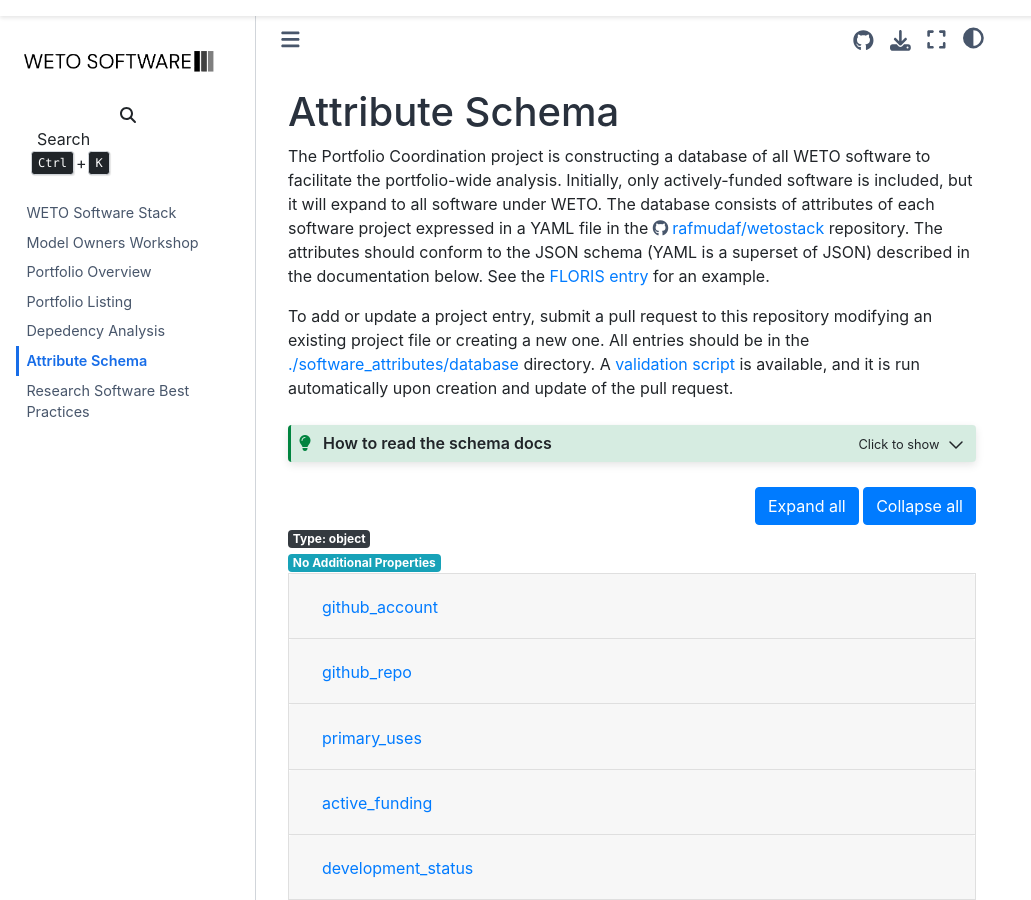
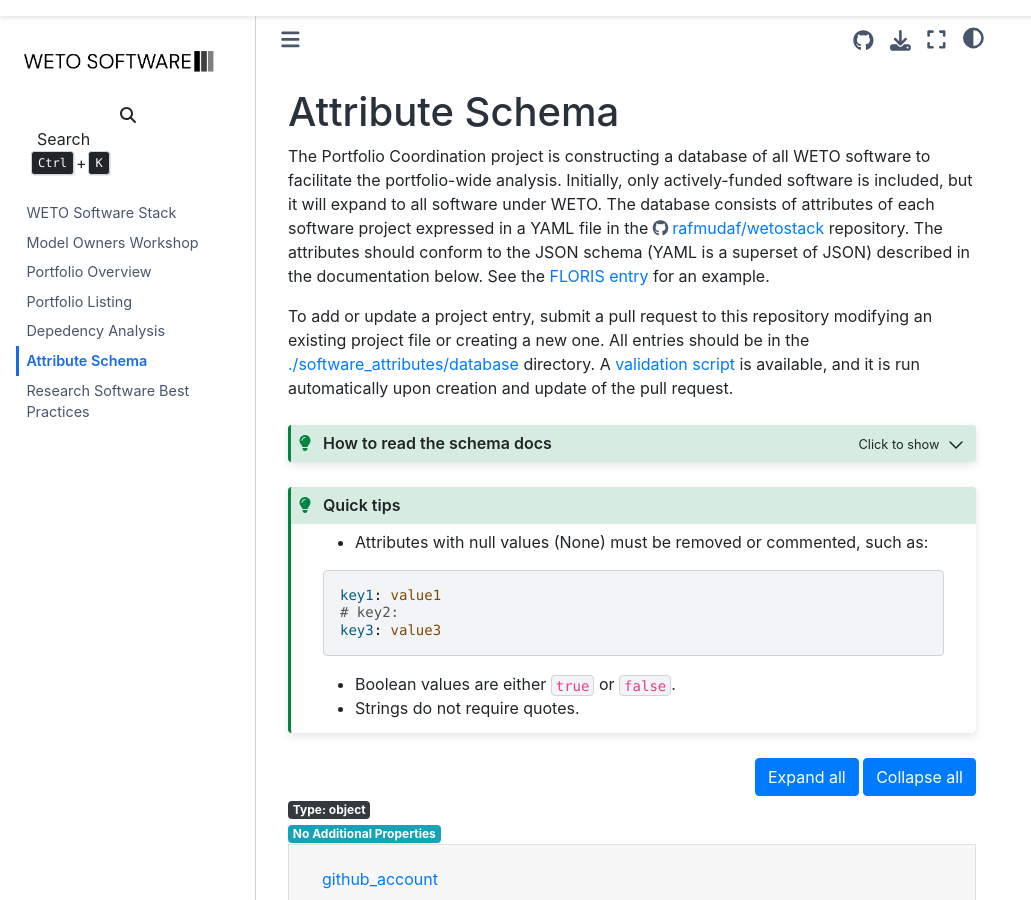
Before and after one commit to NREL/WETOStack, a Jupyter Book: the page built from docs/portfolio_analysis/attributes_schema.md, in a window 1280 px wide and 900 px high. Shown: the whole window, without its empty margins (0-1031 px from the left). Built offline with Jupyter Book 1.0.4 settings and Sphinx 7.4.7 and the Sphinx Book theme 1.1.4, drawn with Linux system fonts in a browser that asks for light colours; nearby versions of some CDN libraries.

Commit message:
Add attribute schema tips

`````diff
--- a/docs/portfolio_analysis/attributes_schema.md
+++ b/docs/portfolio_analysis/attributes_schema.md
@@ -82,6 +82,18 @@
 Finally, an example is given in some cases.
 ````
 
+````{admonition} Quick tips
+:class: tip
+
+- Attributes with null values (None) must be removed or commented, such as:
+```yaml
+key1: value1
+# key2:
+key3: value3
+```
+- Boolean values are either `true` or `false`.
+- Strings do not require quotes.
+````
 
 ```{raw} html
 :file: schema_doc.html
`````
